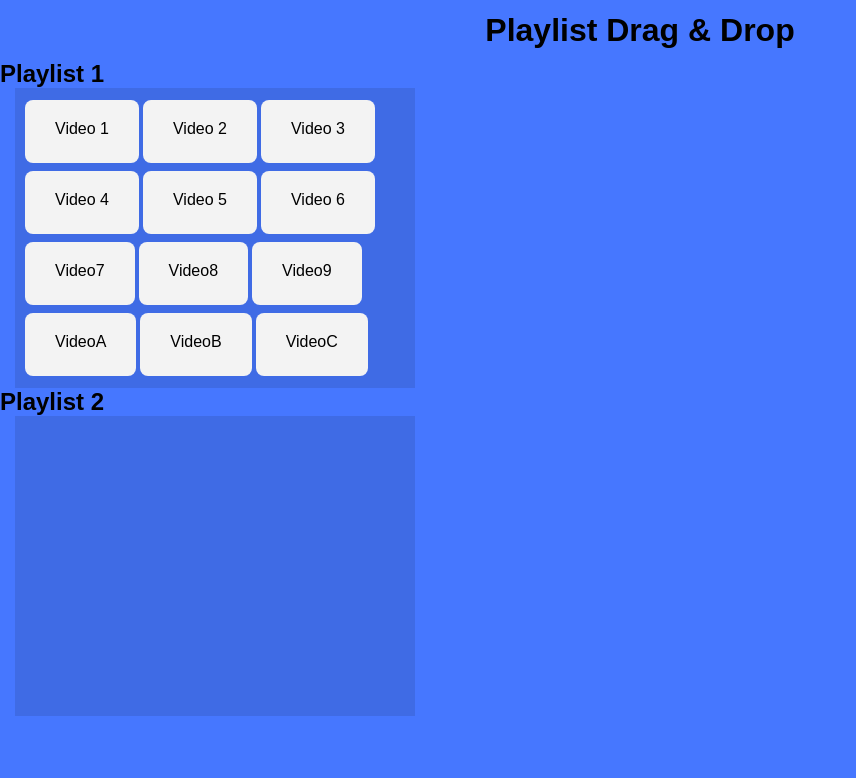
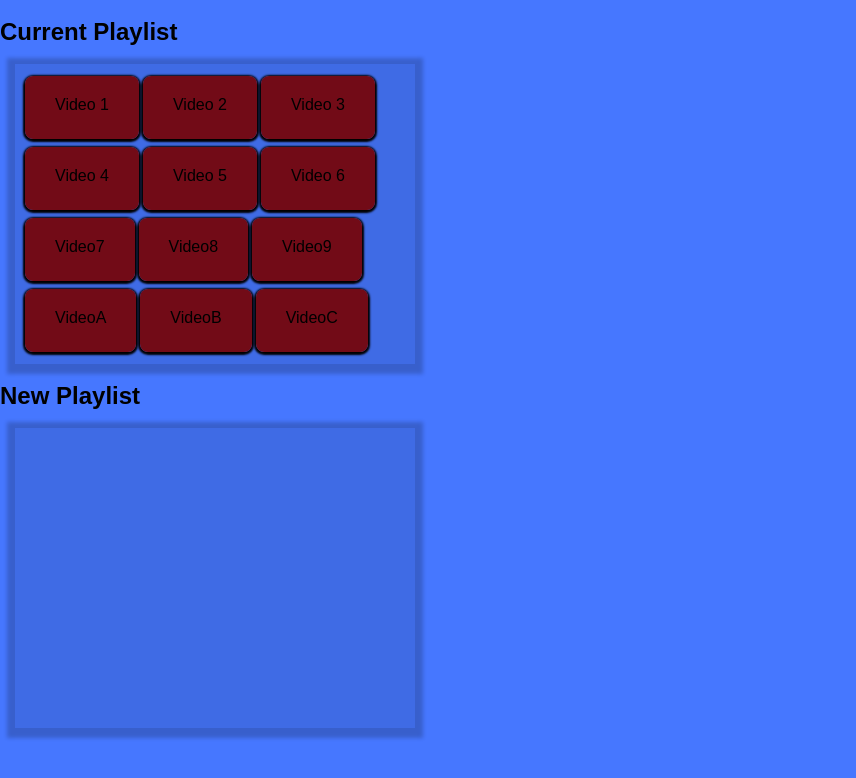
Before and after one commit to tayphill13/basic-dragNdrop, a plain HTML site: page index.html in a window 1280 px wide. Shown: the whole page, without its empty margins (0-856 px from the left). Drawn offline with Linux system fonts and the light colour scheme.

Commit message:
make some aesthetic changes

```diff
--- a/index.html
+++ b/index.html
@@ -4,15 +4,14 @@
   <meta charset="UTF-8">
   <meta name="viewport" content="width=device-width, initial-scale=1.0">
   <link rel="stylesheet" href="main.css"></link>
-  <title>Gallery Drag&Drop</title>
+  <title>Drag&Drop</title>
 </head>
 <body>
   <div class="app">
-    <header>
-      <h1>Playlist Drag & Drop</h1>
-    </header>
+    <br/>
     <div class="lists">
-      <h2>Playlist 1</h2>
+      <h2>Current Playlist</h2>
+      <br/>
       <div class="list">
         <div class="list-item" draggable="true">Video 1</div>
         <div class="list-item" draggable="true">Video 2</div>
@@ -27,7 +26,9 @@
         <div class="list-item" draggable="true">VideoB</div>
         <div class="list-item" draggable="true">VideoC</div>
       </div>
-      <h2>Playlist 2</h2>
+      <br/>
+      <h2>New Playlist</h2>
+      <br/>
       <div class="list">
       </div>
     </div>
--- a/main.css
+++ b/main.css
@@ -8,20 +8,13 @@ body {
   background-color: rgb(70, 119, 255);
   font-family: sans-serif;
 }
+
 .app {
   display: flex;
   width: 100vw;
   height: 100vh;
   flex-flow: column;
 }
-
-header {
-  display: flex;
-  justify-content: center;
-  align-items: center;
-  height: 60px;
-}
-
 .lists {
   display: flex;
   flex-flow: column;
@@ -43,15 +36,17 @@ header {
   max-height: 300px;
 
   background-color: rgba(0, 0, 0, 0.1);
+  box-shadow: 0px 2px 4px 8px rgba(0,0,0,0.2);
   margin: 0 15px;
   padding: 8px;
   transition: all 0.2s linear;
 }
 
 .lists .list .list-item {
-  background-color: #F3F3F3;
+  background-color: #790000e5;
   border-radius: 8px;
   padding: 20px 30px;
   text-align: center;
   margin: 4px 2px;
+  box-shadow: 0px 1px 2px 2px;
 }
```
